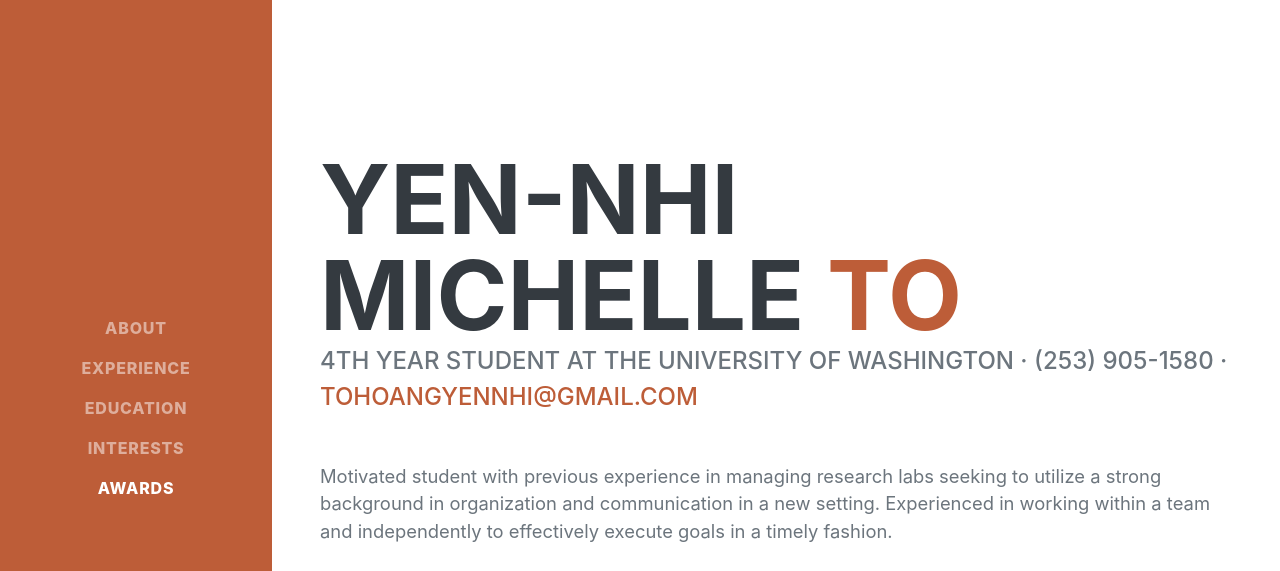
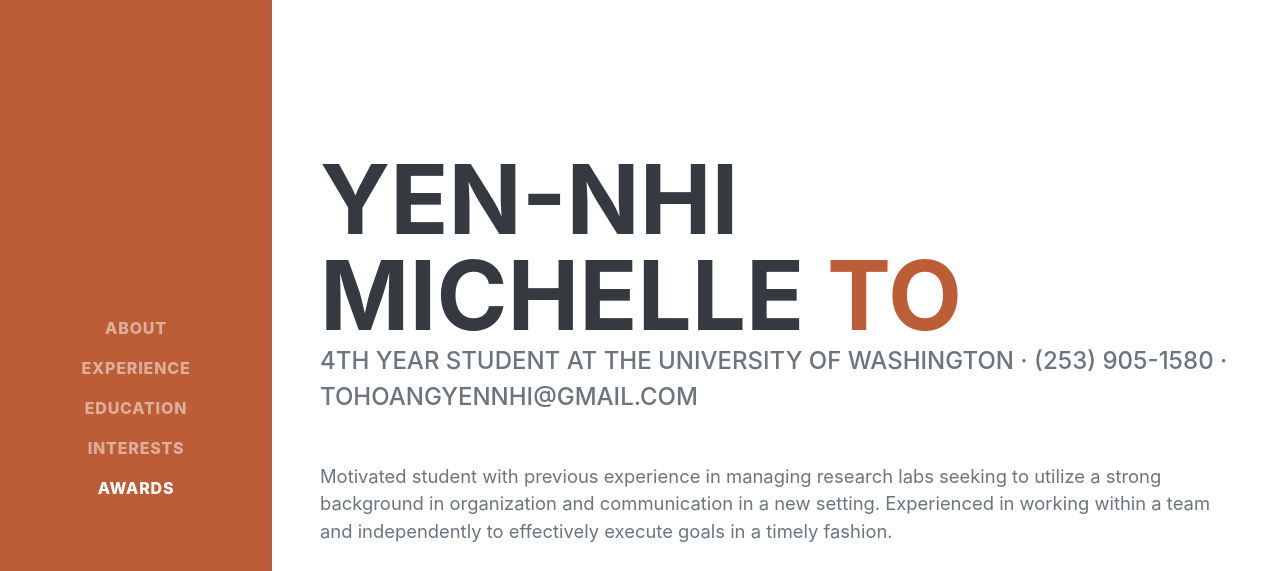
Before and after one commit to yennhito/yennhito.github.io, a plain HTML site: page index.html in a window 1280 px wide. Shown: the top 571 px of the page. Drawn offline with nearby package versions, Linux system fonts and the light colour scheme; a web font is replaced by a local one.

Commit message:
remove hyperlink email

```diff
--- a/index.html
+++ b/index.html
@@ -44,8 +44,8 @@
                         <span class="text-primary">To</span>
                     </h1>
                     <div class="subheading mb-5">
-                        4th Year Student at the University of Washington · (253) 905-1580 ·
-                        <a href="tohoangyennhi@gmail.com">tohoangyennhi@gmail.com</a>
+                        4th Year Student at the University of Washington · (253) 905-1580 · tohoangyennhi@gmail.com
+                       <!--  <a href="tohoangyennhi@gmail.com">tohoangyennhi@gmail.com</a> -->
                     </div>
                     <p class="lead mb-5">Motivated student with previous experience in managing research labs seeking to utilize a strong background in organization and communication in a new setting. Experienced in working within a team and independently to effectively execute goals in a timely fashion.</p>
                     <div class="social-icons">
```
